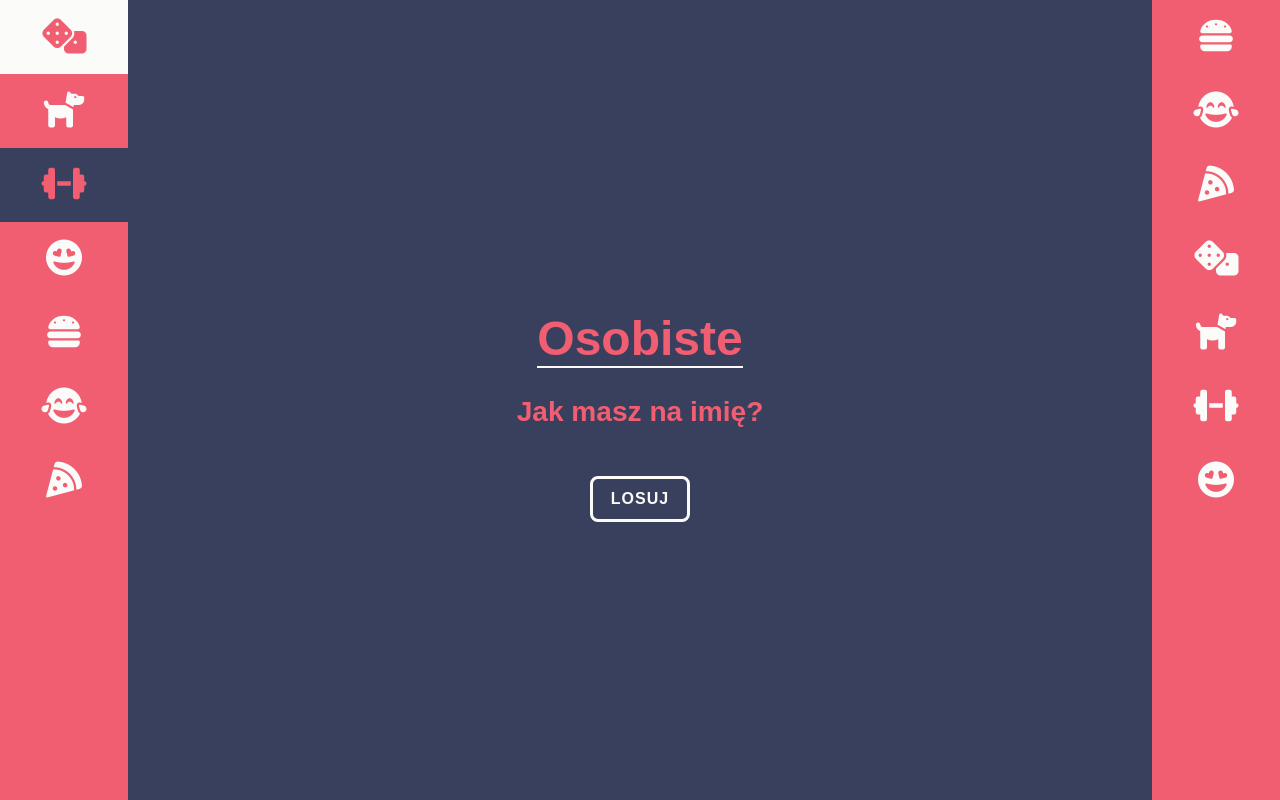
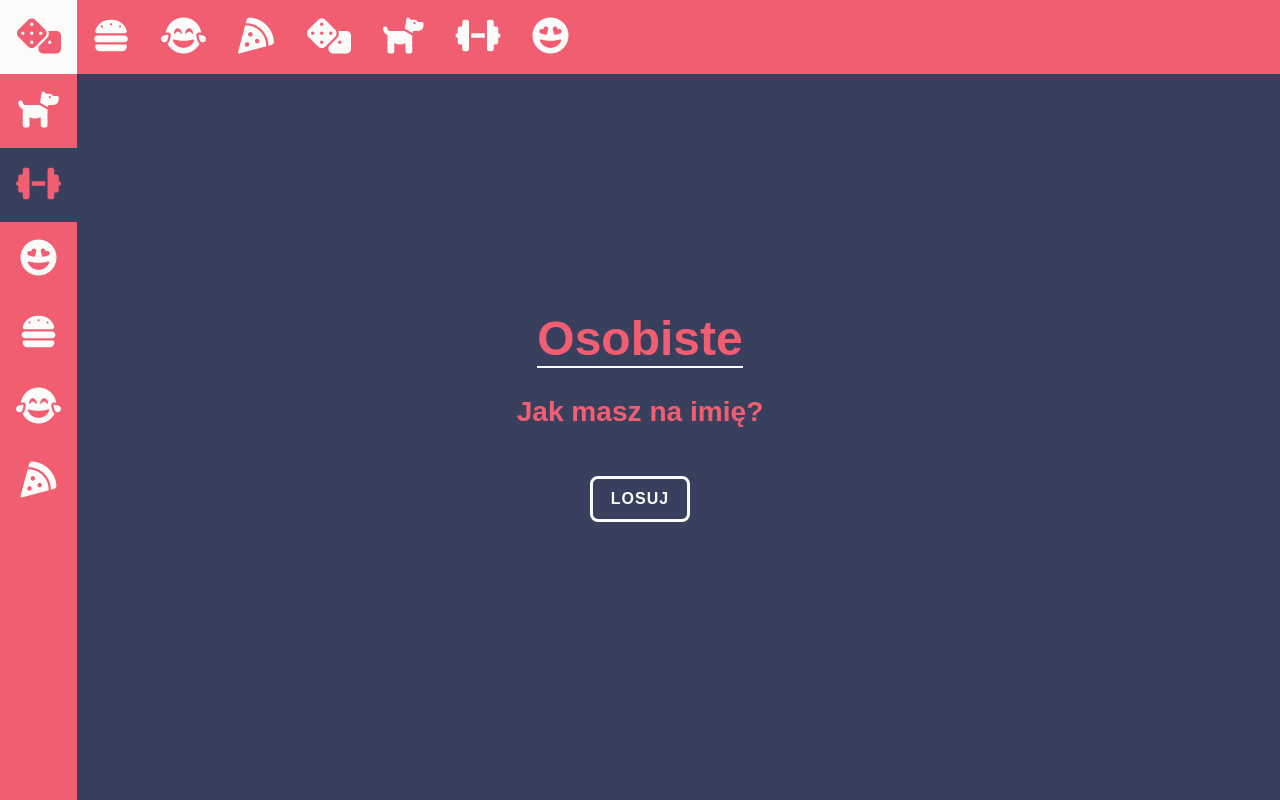
Before and after one commit to AdamKowalczuk/losuj-pytanie, a React (Create React App) app: page / in a window 1280 px wide. Built offline with nearby package versions, Linux system fonts and the light colour scheme.

Commit message:
dodano górną nawigację

```diff
--- a/src/components/Nav.js
+++ b/src/components/Nav.js
@@ -4,6 +4,7 @@ export default function Nav() {
     return (
         <>
             <div className="nav">
+
                 <div className="nav-option"><i className="fas fa-dice"></i></div>
                 <div className="nav-option"><i className="fas fa-dog"></i></div>
                 <div className="nav-option active"><i className="fas fa-dumbbell"></i></div>
@@ -12,8 +13,8 @@ export default function Nav() {
                 <div className="nav-option"><i className="fas fa-grin-tears"></i></div>
                 <div className="nav-option"><i className="fas fa-pizza-slice"></i></div>
             </div>
-            <div className="nav nav-right">
-
+            <div className="nav-right">
+                <div className="nav-option"><i className="fas fa-dice"></i></div>
                 <div className="nav-option"><i className="fas fa-hamburger"></i></div>
                 <div className="nav-option"><i className="fas fa-grin-tears"></i></div>
                 <div className="nav-option"><i className="fas fa-pizza-slice"></i></div>
--- a/src/styles/button.scss
+++ b/src/styles/button.scss
@@ -14,6 +14,7 @@ $white:#FBFBFA;
       background 0.3s ease-out;
     text-transform: uppercase;
     outline: none;
+
   }
   .btn-main{
     background-color: $white;
--- a/src/styles/nav.scss
+++ b/src/styles/nav.scss
@@ -5,7 +5,8 @@ $white:#FBFBFA;
 .nav {
     background: $red;
     height: 100vh;
-    width: 10vw;
+    // width: 10vw;
+    width: auto;
     position: absolute;
     .nav-option {
         display: block;
@@ -17,7 +18,7 @@ $white:#FBFBFA;
     }
     .nav-option:hover{
         background-color: $white;
-
+        cursor: pointer;
         i{
             color: $red;
         }
@@ -31,7 +32,36 @@ $white:#FBFBFA;
     }
 }
 .nav-right{
-        right: 0;
+    height: auto;
+    width: 100vw;
+    // width: auto;
+    text-align: left;
+    // left: 0vw;
+    background: $red;
+    position: absolute;
+    .nav-option {
+        display: inline-block;
+        text-align: center;
+        padding: 16px;
+        transition: all 0.3s ease;
+        color: $white;
+        font-size: 36px;
+    }
+    .nav-option:hover{
+        background-color: $white;
+        cursor: pointer;
+        i{
+            color: $red;
+        }
+    }
+    .active {
+        background-color: $dark;
+        i{
+            color: $red;
+        }
+
+    }
+
 }
 @media screen and (max-width: 759px){
     .nav{
@@ -46,3 +76,8 @@ $white:#FBFBFA;
         }
     }
 }
+
+
+
+
+// zrobić cursor ?
```
Also changed, not shown: 1 other file (tests, documents, lock files or other folders).
